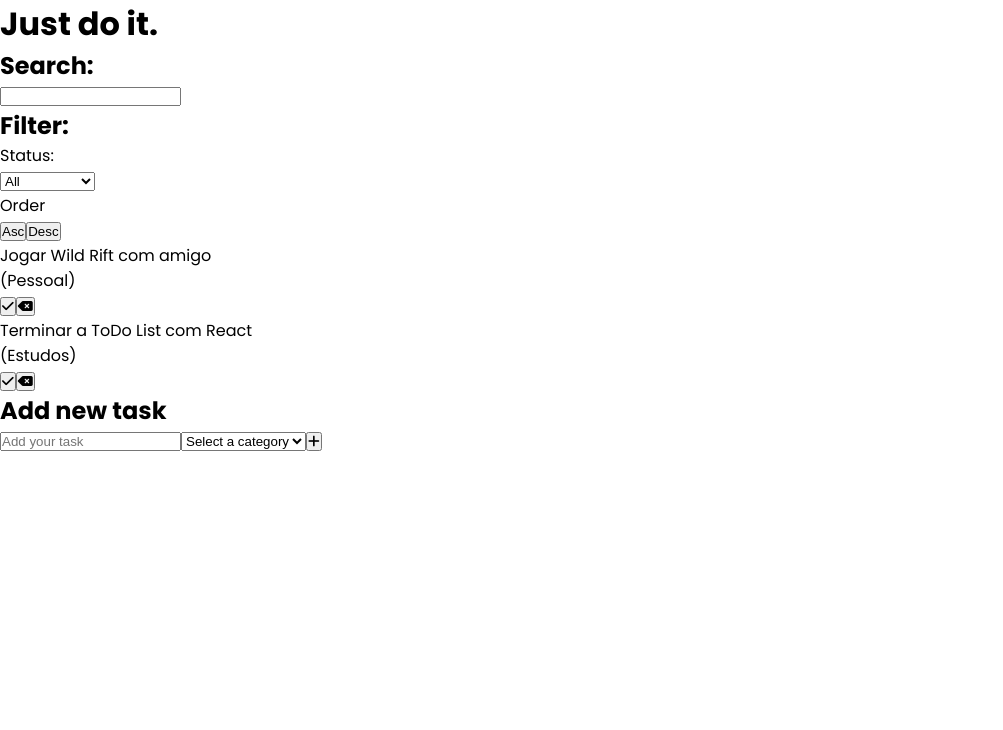
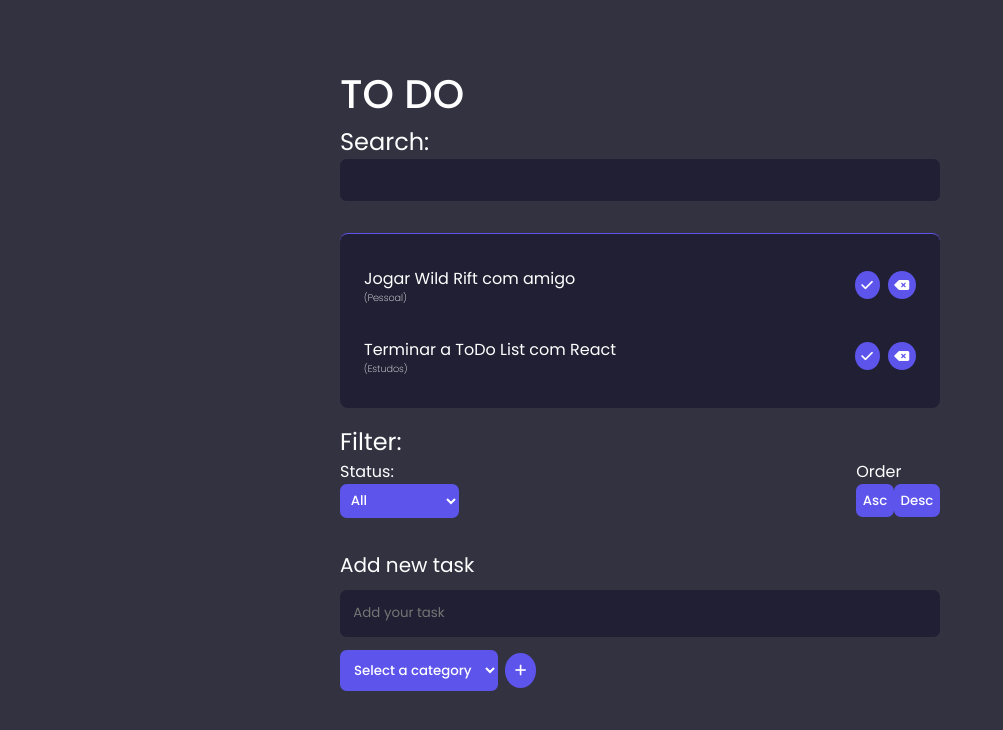
Before and after one commit to codebyveronica/ToDo-React, a React (Vite) app in the folder todo/: page / in a window 1280 px wide. Shown: the top 730 px of the page, without its empty margins (0-1003 px from the left). Built offline with nearby package versions, Linux system fonts and the light colour scheme.

Commit message:
add style with css

```diff
--- a/todo/src/App.css
+++ b/todo/src/App.css
@@ -1,4 +1,11 @@
 :root {
+  --color01: #6B65C0;
+  --color02: #6B6896;
+  --color03: #5D54EB;
+  --color04: #5D5C6B;
+  --color05: #333241;
+  --color06: #201F33;
+
   --font: "Poppins", sans-serif;
 }
 
@@ -11,3 +18,181 @@
 html {
   font-family: var(--font);
 }
+
+body {
+  background-color: var(--color05);
+  color: white;
+
+  display: flex;
+  justify-content: center;
+  align-items: center;
+  width: 100%;
+  padding: 0 1.5em;
+  margin: 4em 0 2em;
+}
+
+h1 {
+  font-size: 2.5rem;
+  font-weight: 500;
+}
+
+h2 {
+  font-weight: 400;
+}
+
+label {
+  color: var(--color04);
+  font-size: .8rem;
+}
+
+input {
+  background-color: var(--color06);
+  color: white;
+  padding: 1em;
+  width: 100%;
+  outline: none;
+  border: none;
+  border-radius: .5em;
+}
+
+.todo-list {
+  background-color: var(--color06);
+  padding: 0 1em 1.5em;
+  border-radius: .5em;
+  margin: 2em 0 1em;
+}
+
+.todo-list:nth-last-child(n) {
+  border-top: .03em solid var(--color03);
+}
+
+.todo {
+  display: flex;
+  justify-content: space-between;
+  align-items: center;
+  gap: 1.25em;
+  padding: 1.5em 0 0;
+}
+
+.todo .category {
+  font-size: .6rem;
+  font-weight: 200;
+}
+
+.todo .buttons {
+  display: flex;
+  gap: .5em;
+}
+
+.todo .buttons button {
+  background-color: var(--color03);
+  color: white;
+  padding: .5em;
+  border: none;
+  border-radius: 50%;
+}
+
+.filter {
+  margin-bottom: 2em;
+}
+
+.filter-options {
+  display: flex;
+  justify-content: space-between;
+  align-items: center;
+}
+
+select {
+  background-color: var(--color03);
+  color: white;
+  font-family: var(--font);
+  font-weight: 500;
+  padding: .5em;
+  outline: none;
+  border: none;
+  border-radius: .5em;
+}
+
+.filter-options .filter-buttons {
+  display: flex;
+  gap: .5em;
+}
+
+.filter-options button {
+  background-color: var(--color03);
+  color: white;
+  font-family: var(--font);
+  font-weight: 500;
+  padding: .5em;
+  border: none;
+  border-radius: .5em;
+}
+
+.todo-form h2 {
+  font-size: 1.25rem;
+  margin-bottom: .5em;
+}
+
+.todo-form input {
+  font-family: var(--font);
+  color: white;
+  margin-bottom: .5em;
+}
+
+.todo-form select {
+  background-color: var(--color03);
+  padding: .75em;
+}
+
+.todo-form button {
+  display: inline-block;
+  background-color: var(--color03);
+  color: white;
+  margin-left: .5em;
+  padding: .75em;
+  border: none;
+  border-radius: 50%;
+}
+
+@media screen and (min-width: 376px) {
+  input {
+    display: block;
+    width: 600px;
+  }
+
+  .todo-list {
+    padding: 0 1.5em 2em;
+  }
+
+  .todo {
+    padding: 2em 0 0;
+  }
+
+  .todo button:hover {
+    background-color: white;
+    color: var(--color03);
+  }
+
+  .todo-form input {
+    margin-bottom: 1em;
+  }
+
+  select {
+    cursor: pointer;
+  }
+
+  button {
+    cursor: pointer;
+    transition: .3s;
+  }
+
+  .filter-options .filter-buttons button:hover {
+    background-color: white;
+    color: var(--color03);
+  }
+
+  .todo-form button:hover {
+    background-color: white;
+    color: var(--color03);
+  }
+}
--- a/todo/src/App.jsx
+++ b/todo/src/App.jsx
@@ -61,9 +61,9 @@ function App() {
 
   return (
     <div>
-      <h1>Just do it.</h1>
+      <h1>TO DO</h1>
       <Search search={search} setSearch={setSearch} />
-      <Filter filter={filter} setFilter={setFilter} setSort={setSort} />
+
       <div className="todo-list">
         {todos
           .filter((todo) =>
@@ -90,6 +90,7 @@ function App() {
             />
           ))}
       </div>
+      <Filter filter={filter} setFilter={setFilter} setSort={setSort} />
       <ToDoForm addToDo={addToDo} />
     </div>
   );
```
